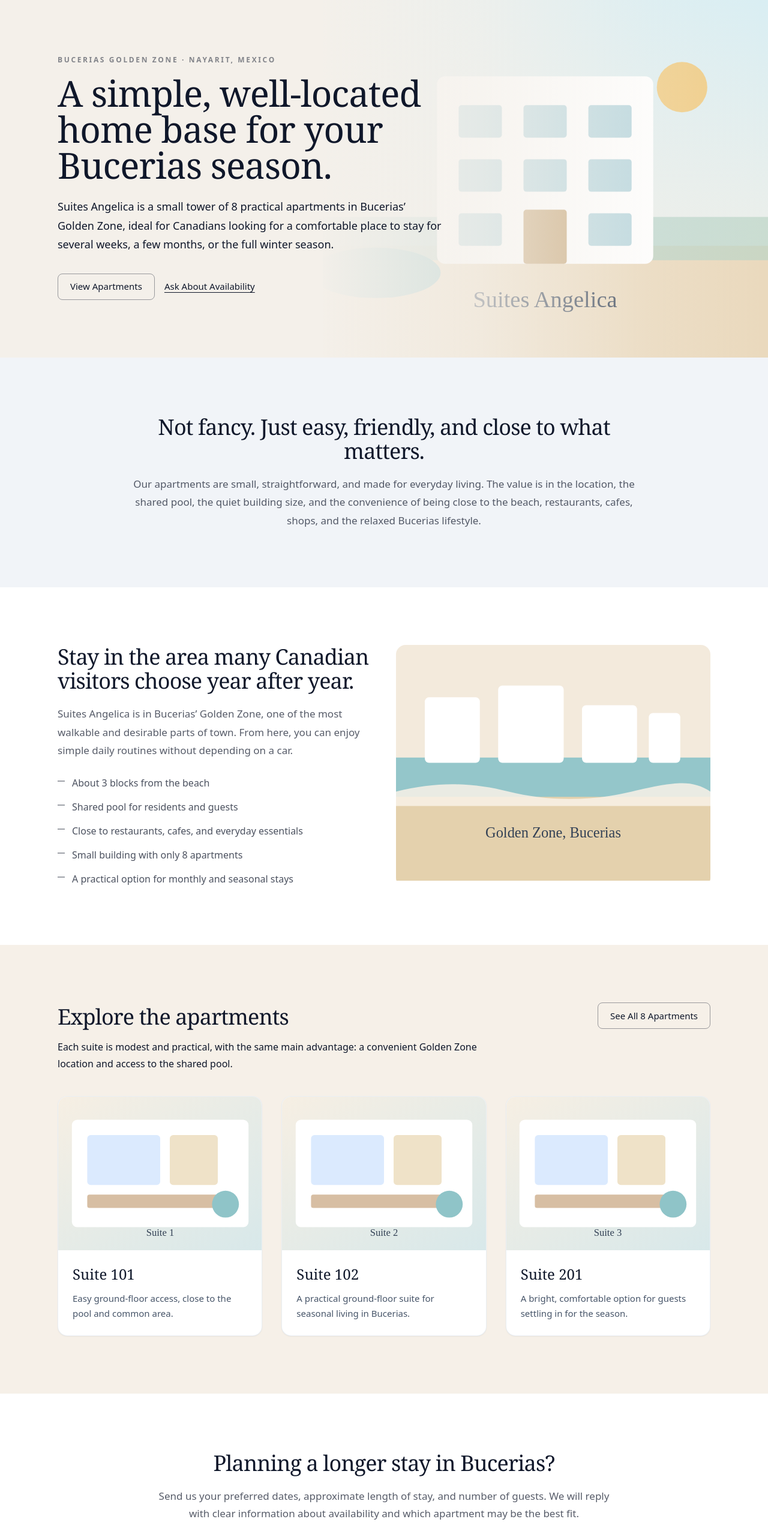
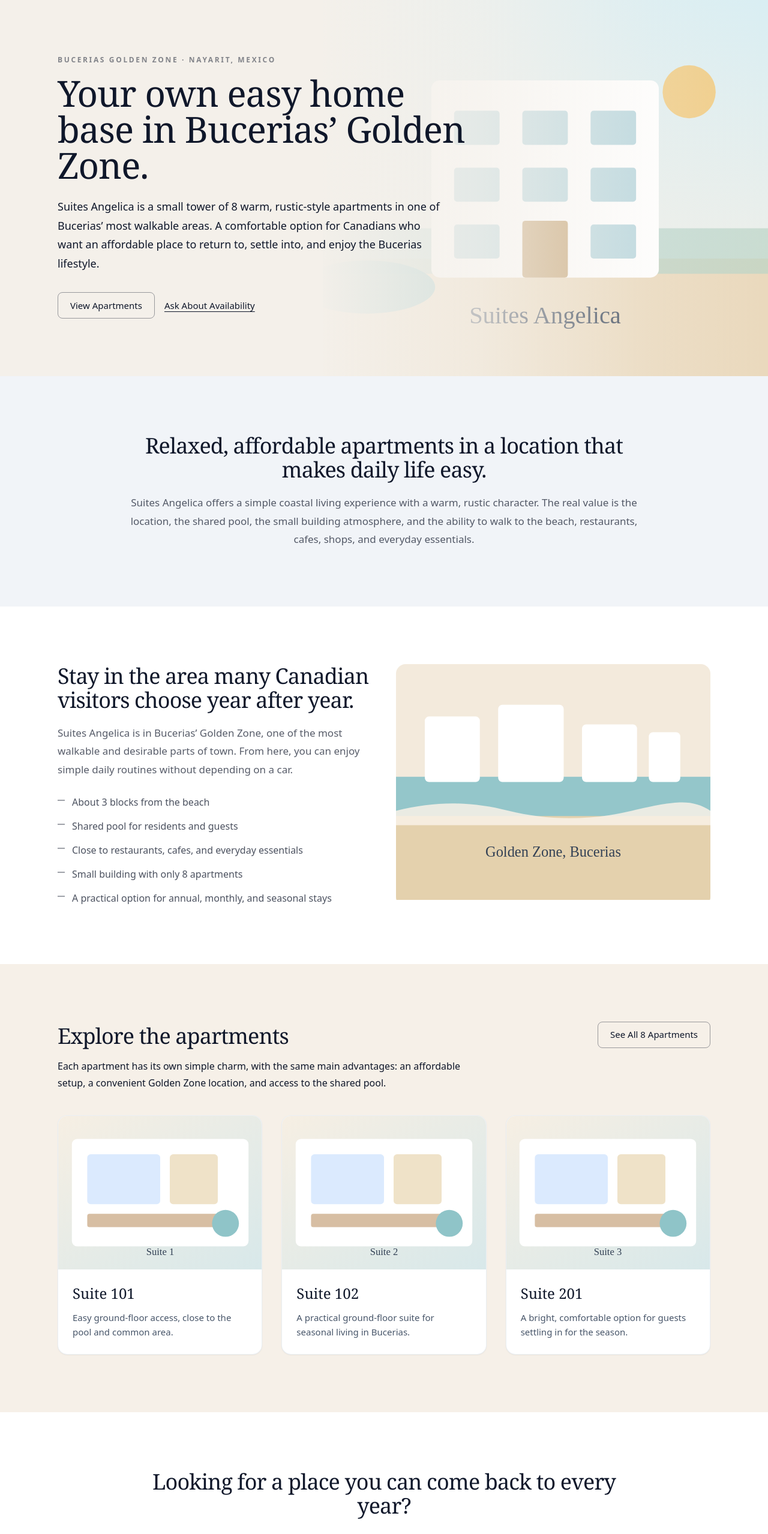
Before and after one commit to jfmichel86/Suites-Angelica1, a Next.js app: page / in a window 1280 px wide. Shown: the part 100-2657 px from the top of the page at 60% size. Built offline with nearby package versions, Linux system fonts and the light colour scheme.

Commit message:
Update page.tsx

```diff
--- a/app/page.tsx
+++ b/app/page.tsx
@@ -25,10 +25,10 @@ export default function Home() {
           <div className="relative z-10 max-w-[700px] py-16 md:py-24">
             <p className="text-[12px] font-semibold uppercase tracking-[0.22em] text-slate-900/50">Bucerias Golden Zone · Nayarit, Mexico</p>
             <h1 className="mt-4 font-serif text-4xl leading-[1.08] tracking-[-0.015em] text-slate-900 sm:text-5xl md:text-6xl">
-              A simple, well-located home base for your Bucerias season.
+              Your own easy home base in Bucerias’ Golden Zone.
             </h1>
             <p className="mt-6 max-w-[640px] text-[18px] leading-[1.75] text-slate-900/72">
-              Suites Angelica is a small tower of 8 practical apartments in Bucerias’ Golden Zone, ideal for Canadians looking for a comfortable place to stay for several weeks, a few months, or the full winter season.
+                Suites Angelica is a small tower of 8 warm, rustic-style apartments in one of Bucerias’ most walkable areas. A comfortable option for Canadians who want an affordable place to return to, settle into, and enjoy the Bucerias lifestyle.
             </p>
             <div className="mt-8 flex flex-wrap gap-4"><Button href="/properties">View Apartments</Button><Link href="/contact" className="inline-flex h-11 items-center text-[15px] font-medium underline underline-offset-4">Ask About Availability</Link></div>
           </div>
@@ -38,9 +38,9 @@ export default function Home() {
       <section className="bg-[#f1f4f8]">
         <Container>
           <div className="mx-auto max-w-[860px] py-16 text-center md:py-24">
-            <SectionTitle>Not fancy. Just easy, friendly, and close to what matters.</SectionTitle>
-            <p className="mt-5 text-[17px] leading-[1.8] text-slate-900/70">
-              Our apartments are small, straightforward, and made for everyday living. The value is in the location, the shared pool, the quiet building size, and the convenience of being close to the beach, restaurants, cafes, shops, and the relaxed Bucerias lifestyle.
+            <SectionTitle>Relaxed, affordable apartments in a location that makes daily life easy.</SectionTitle>
+              <p className="mt-5 text-[17px] leading-[1.8] text-slate-900/70">
+                Suites Angelica offers a simple coastal living experience with a warm, rustic character. The real value is the location, the shared pool, the small building atmosphere, and the ability to walk to the beach, restaurants, cafes, shops, and everyday essentials.
             </p>
           </div>
         </Container>
@@ -53,7 +53,7 @@ export default function Home() {
               <SectionTitle>Stay in the area many Canadian visitors choose year after year.</SectionTitle>
               <p className="mt-5 text-[17px] leading-[1.8] text-slate-900/70">Suites Angelica is in Bucerias’ Golden Zone, one of the most walkable and desirable parts of town. From here, you can enjoy simple daily routines without depending on a car.</p>
               <ul className="mt-6 space-y-3 text-[16px] leading-[1.75] text-slate-900/75">
-                {['About 3 blocks from the beach','Shared pool for residents and guests','Close to restaurants, cafes, and everyday essentials','Small building with only 8 apartments','A practical option for monthly and seasonal stays'].map((item) => <li key={item} className="flex gap-3"><span className="mt-[10px] h-[2px] w-3 bg-slate-900/40" />{item}</li>)}
+                {['About 3 blocks from the beach','Shared pool for residents and guests','Close to restaurants, cafes, and everyday essentials','Small building with only 8 apartments','A practical option for annual, monthly, and seasonal stays'].map((item) => <li key={item} className="flex gap-3"><span className="mt-[10px] h-[2px] w-3 bg-slate-900/40" />{item}</li>)}
               </ul>
             </div>
             <div className="relative overflow-hidden rounded-2xl">
@@ -67,7 +67,7 @@ export default function Home() {
         <Container>
           <div className="py-16 md:py-24">
             <div className="flex flex-col justify-between gap-5 md:flex-row md:items-end"><SectionTitle>Explore the apartments</SectionTitle><Button href="/properties">See All 8 Apartments</Button></div>
-            <p className="mt-4 max-w-[720px] text-[16px] leading-[1.75] text-slate-900/68">Each suite is modest and practical, with the same main advantage: a convenient Golden Zone location and access to the shared pool.</p>
+            <p className="mt-4 max-w-[720px] text-[16px] leading-[1.75] text-slate-900/68">Each apartment has its own simple charm, with the same main advantages: an affordable setup, a convenient Golden Zone location, and access to the shared pool.</p>
             <div className="mt-10 grid gap-8 md:grid-cols-3">
               {featured.map((property) => (
                 <Link href={`/properties/${property.slug}`} key={property.slug} className="group overflow-hidden rounded-2xl border border-slate-200/70 bg-white shadow-sm transition hover:-translate-y-[2px] hover:shadow-lg">
@@ -83,8 +83,8 @@ export default function Home() {
       <section className="bg-white">
         <Container>
           <div className="mx-auto max-w-[780px] py-16 text-center md:py-24">
-            <SectionTitle>Planning a longer stay in Bucerias?</SectionTitle>
-            <p className="mt-5 text-[17px] leading-[1.75] text-slate-900/70">Send us your preferred dates, approximate length of stay, and number of guests. We will reply with clear information about availability and which apartment may be the best fit.</p>
+            <SectionTitle>Looking for a place you can come back to every year?</SectionTitle>
+            <p className="mt-5 text-[17px] leading-[1.75] text-slate-900/70">Ask us about current availability for annual leases, seasonal stays, or shorter visits. Many guests prefer having a familiar second home in Bucerias where they can return year after year.</p>
             <div className="mt-8"><Button href="/contact">Contact Us</Button></div>
           </div>
         </Container>
```
